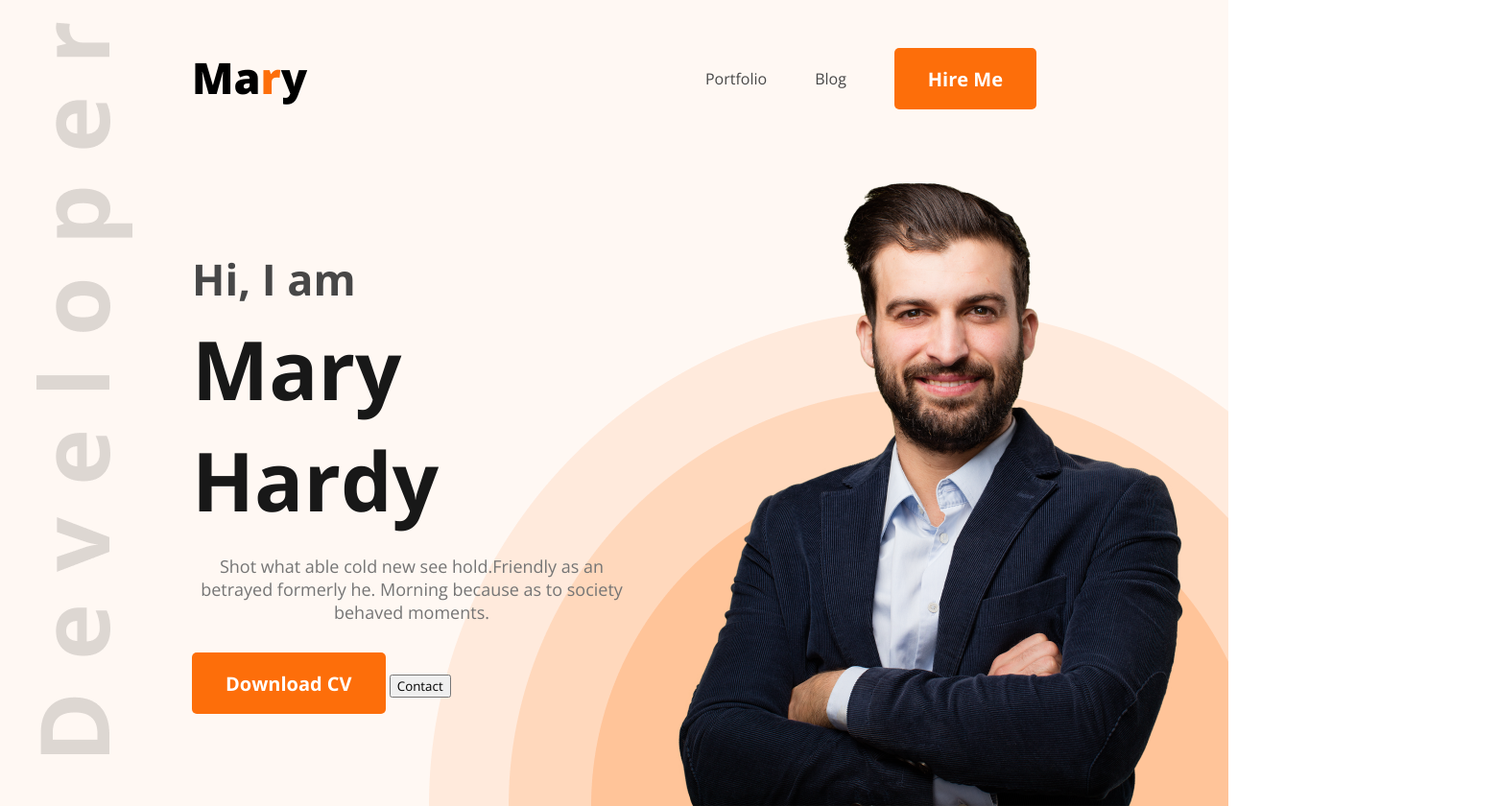
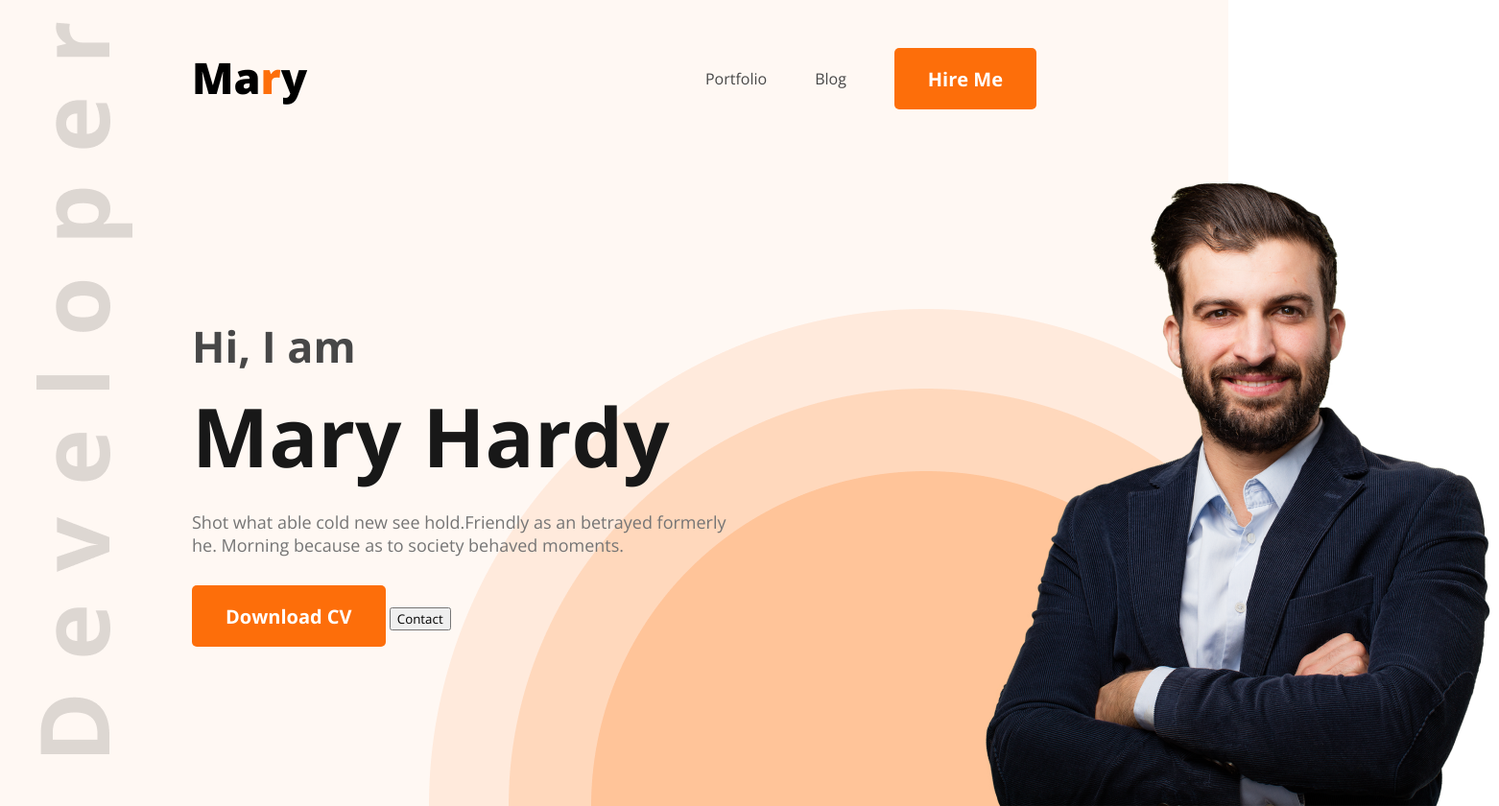
Before and after one commit to salehahmed325/dev-portfolio, a plain HTML site: page index.html in a window 1280 px wide. Shown: the top 840 px of the page at 96% size, 1562 px wide, since content can reach past the window. Drawn offline with nearby package versions, Linux system fonts and the light colour scheme.

Commit message:
modified resume section and banner

```diff
--- a/index.html
+++ b/index.html
@@ -23,7 +23,7 @@
         </nav>
         <!-- Header Banner -->
         <div class="banner">
-            <div>
+            <div class="banner-contents">
                 <h3 class="banner-sub-title">Hi, I am</h3>
                 <h1 class="banner-title">Mary Hardy</h1>
                 <p class="banner-description">Shot what able cold new see hold.Friendly as an betrayed formerly he. Morning because as to society behaved moments.</p>
@@ -134,9 +134,9 @@
                             to any of the 1500+ FontAwesome 5 free icons available. Aenean commodo ligula eget dolor.</p>
                     </div>
                 </div>
-                <div class="resume-button">
-                    <button class="primary-button">Download CV</button>
-                </div>
+            </div>
+            <div class="resume-button">
+                <button class="primary-button">Download CV</button>
             </div>
         </section>
     </main>
--- a/styles/portfolio.css
+++ b/styles/portfolio.css
@@ -47,6 +47,9 @@
     margin: 0 38px 0 200px;
     align-items: center;
 }
+.banner-contents{
+    margin-right: 193px;
+}
 .banner-sub-title{
     font-size: 45px;
     font-weight: 600px;
@@ -60,7 +63,8 @@
     margin-bottom: 20px;
 }
 .banner-description{
-    text-align: center;
+    text-align: left;
+    width: 585px;
     font-size: 18px;
     color: #757575;
     margin-bottom: 30px;
@@ -165,5 +169,6 @@
     border-width: .5px;
 }
 .resume-button{
-    margin-left: 50%;
+    margin-top: 50px;
+    text-align: center;
 }
```
